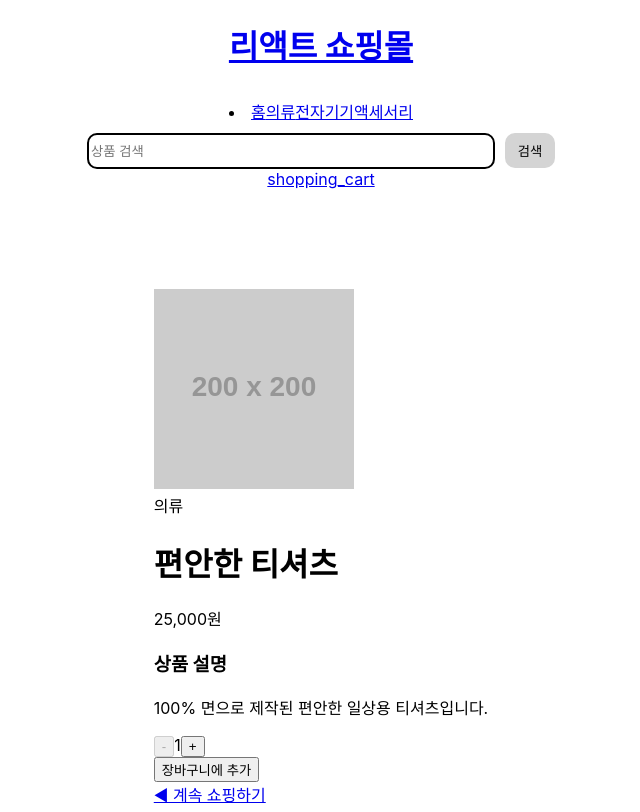
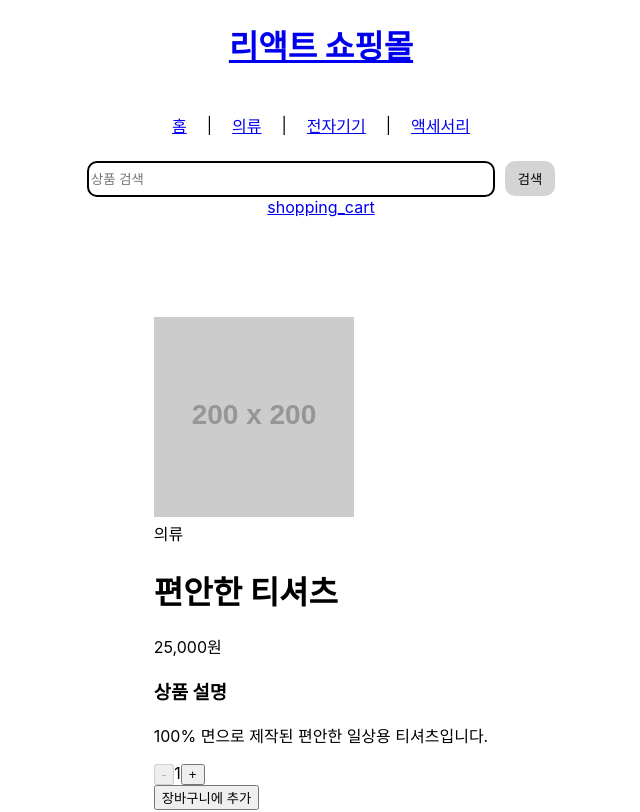
Before and after one commit to 1409Leeseoyoun/2025_WSM, a React (Create React App) app: page /product/1 in a window 1280 px wide. Shown: the top 812 px of the page, without its empty margins (319-959 px from the left). Built offline with nearby package versions, Linux system fonts and the light colour scheme.

Commit message:
카테고리 route 설정

```diff
--- a/src/App.css
+++ b/src/App.css
@@ -11,6 +11,12 @@ header {
     flex-direction: column;
     align-items: center;
     row-gap: 10px;
+}
+
+.category-content {
+    display: flex;
+    align-items: center;
+    column-gap: 20px;
 }
 
 .cart-link {
--- a/src/App.js
+++ b/src/App.js
@@ -1,6 +1,5 @@
-// src/App.js
-import React, { useState, useEffect } from "react";
-import { BrowserRouter as Router, Routes, Route } from "react-router-dom";
+import React, { useState } from "react";
+import { BrowserRouter as Router, Routes, Route, useParams } from "react-router-dom";
 import Header from "./components/Header";
 import Footer from "./components/Footer";
 import HomePage from "./pages/HomePage";
@@ -10,7 +9,15 @@ import { CartProvider, useCart } from "./context/CartContext";
 import products from "./data";
 import "./App.css";
 
-// App의 내부 컴포넌트 - CartProvider 내부에서 useCart 훅을 사용하기 위함
+// 카테고리별 상품 필터링을 위한 컴포넌트
+function CategoryPage({ addToCart, searchTerm }) {
+  const { categoryName } = useParams(); // 🔥 useParams 사용
+  const filteredProducts = products.filter((p) => p.category === categoryName);
+
+  return <HomePage products={filteredProducts} addToCart={addToCart} searchTerm={searchTerm} />;
+}
+
+// App의 내부 컴포넌트
 function AppContent() {
   const [searchTerm, setSearchTerm] = useState("");
   const {
@@ -22,7 +29,6 @@ function AppContent() {
     getCartItemCount,
   } = useCart();
 
-  // 검색 핸들러
   const handleSearch = (term) => {
     setSearchTerm(term);
   };
@@ -35,33 +41,15 @@ function AppContent() {
         <Routes>
           <Route
             path="/"
-            element={
-              <HomePage
-                products={products}
-                addToCart={addToCart}
-                searchTerm={searchTerm}
-              />
-            }
+            element={<HomePage products={products} addToCart={addToCart} searchTerm={searchTerm} />}
           />
-
           <Route
             path="/product/:id"
-            element={
-              <ProductDetailPage products={products} addToCart={addToCart} />
-            }
+            element={<ProductDetailPage products={products} addToCart={addToCart} />}
           />
-
           <Route
             path="/category/:categoryName"
-            element={
-              <HomePage
-                products={products.filter(
-                  (p) => p.category === window.location.pathname.split("/")[2]
-                )}
-                addToCart={addToCart}
-                searchTerm={searchTerm}
-              />
-            }
+            element={<CategoryPage addToCart={addToCart} searchTerm={searchTerm} />}
           />
           <Route
             path="/cart"
--- a/src/components/Header.js
+++ b/src/components/Header.js
@@ -11,13 +11,14 @@ function Header({ cartItemCount, onSearch }) {
           <h1>리액트 쇼핑몰</h1>
         </Link>
       </div>
-      <nav>
-        <li>
-          <Link to="/">홈</Link>
-          <Link to="/category/의류">의류</Link>
-          <Link to="/category/전자기기">전자기기</Link>
-          <Link to="/category/액세서리">액세서리</Link>
-        </li>
+      <nav className="category-content">
+        <Link to="/">홈</Link>
+        <p>|</p>
+        <Link to="/category/의류">의류</Link>
+        <p>|</p>
+        <Link to="/category/전자기기">전자기기</Link>
+        <p>|</p>
+        <Link to="/category/액세서리">액세서리</Link>
       </nav>
       <div>
         <SearchBar onSearch={onSearch}></SearchBar>
--- a/src/components/ProductList.js
+++ b/src/components/ProductList.js
@@ -1,10 +1,13 @@
 import React from "react";
+import { useParams } from "react-router-dom";
 import ProductItem from "./ProductItem";
 import "../App.css";
 
-function ProductList({ products, addToCart, categoryFilter = null, searchTerm = "" }) {
+function ProductList({ products, addToCart, searchTerm = "" }) {
+  const { category } = useParams(); // URL에서 카테고리 가져오기
+
   const filteredProducts = products.filter((product) => {
-    const matchesCategory = categoryFilter ? product.category === categoryFilter : true;
+    const matchesCategory = category ? product.category === category : true;
     const matchesSearch = searchTerm
       ? product.name.toLowerCase().includes(searchTerm.toLowerCase()) ||
         product.description.toLowerCase().includes(searchTerm.toLowerCase())
@@ -14,6 +17,7 @@ function ProductList({ products, addToCart, categoryFilter = null, searchTerm =
 
   return (
     <div>
+      <h2>{category ? `${category} 상품 목록` : "전체 상품 목록"}</h2>
       {filteredProducts.length === 0 ? (
         <div>
           <p>검색 결과가 없습니다.</p>
```
